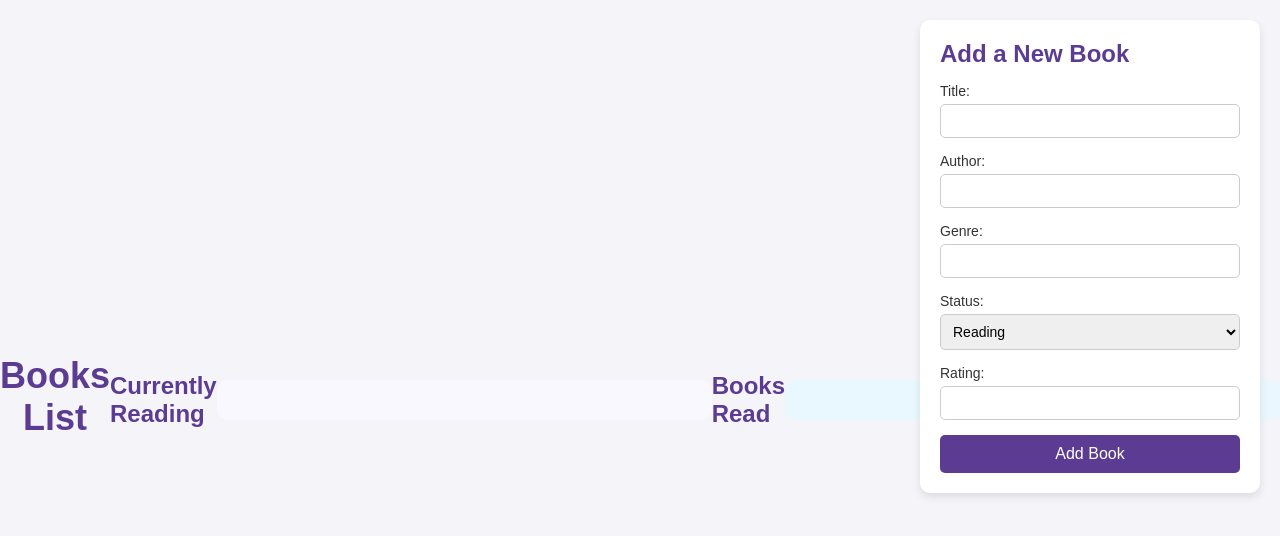
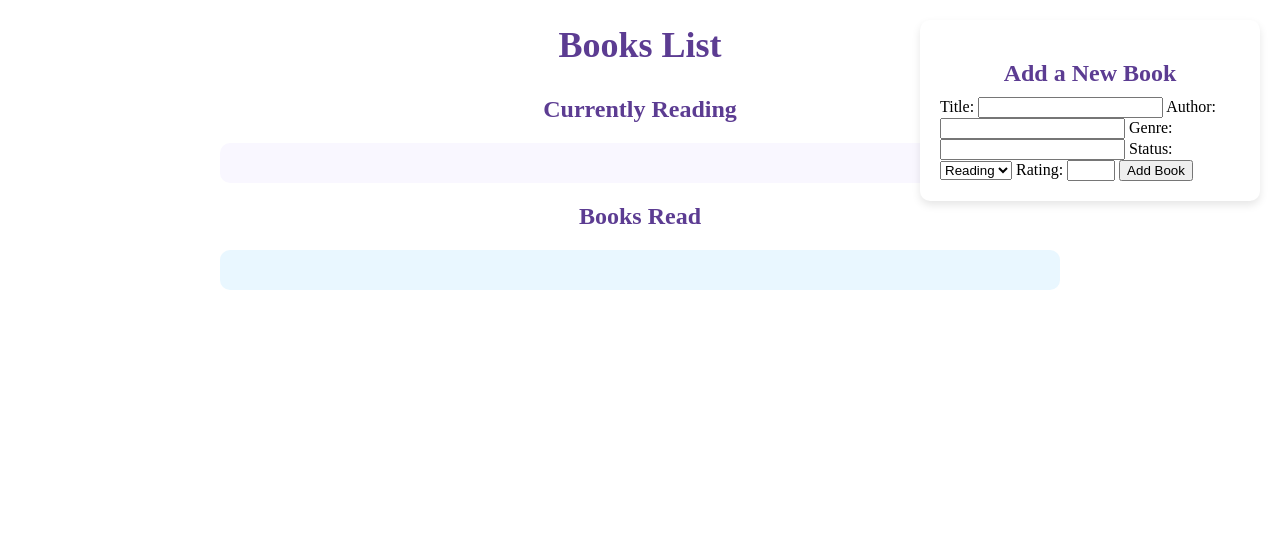
Before and after one commit to p-nihalani/many-books, a plain HTML site: page index.html in a window 1280 px wide. Drawn offline with Linux system fonts and the light colour scheme; no server answers.

Commit message:
Update style.css

```diff
--- a/style.css
+++ b/style.css
@@ -1,17 +1,4 @@
-/* General Page Styling */
-body {
-    font-family: Arial, sans-serif;
-    background-color: #f4f4f9; /* Light background color */
-    color: #333; /* Dark text color for readability */
-    margin: 0;
-    padding: 0;
-    display: flex;
-    justify-content: center;
-    align-items: center;
-    height: 100vh;
-}
-
-/* Book Form Styling */
+/* Keep the form section as is */
 .book-form {
     position: absolute;
     top: 20px;
@@ -24,50 +11,15 @@ body {
     max-width: 100%;
 }
 
-.book-form h2 {
-    margin: 0 0 15px;
-    color: #5c3c92; /* Purple accent color */
-}
-
-.book-form form {
-    display: flex;
-    flex-direction: column;
-}
-
-.book-form label {
-    font-size: 14px;
-    margin-bottom: 5px;
-}
-
-.book-form input, .book-form select {
-    margin-bottom: 15px;
-    padding: 8px;
-    font-size: 14px;
-    border-radius: 5px;
-    border: 1px solid #ccc;
-}
-
-.book-form button {
-    background-color: #5c3c92;
-    color: white;
-    padding: 10px;
-    font-size: 16px;
-    border: none;
-    border-radius: 5px;
-    cursor: pointer;
-}
-
-.book-form button:hover {
-    background-color: #4b2a7b;
-}
-
 /* Book List Styling */
 ul {
     list-style-type: none;
     padding: 0;
     width: 80%;
-    max-width: 800px; /* Maximum width for the list */
+    max-width: 800px;
     margin: 20px 0;
+    margin-left: auto;
+    margin-right: auto;
 }
 
 /* Individual Book Items Styling */
@@ -83,13 +35,28 @@ li {
     align-items: center;
 }
 
+/* Hover Effect on List Items */
 li:hover {
-    background-color: #f1eaff; /* Soft hover color for better interaction */
+    background-color: #f1eaff;
 }
 
-/* Book Title Styling */
+/* Styling for the Book Title and Author */
 li span {
     font-weight: bold;
+}
+
+/* Book Genre Styling */
+li .genre {
+    font-style: italic;
+    color: #6c757d;
+    font-size: 14px;
+}
+
+/* Books Read Section */
+#read-list {
+    background-color: #e9f7ff; /* Light blue background for read section */
+    border-radius: 10px;
+    padding: 20px;
 }
 
 /* Currently Reading Section */
@@ -99,19 +66,13 @@ li span {
     padding: 20px;
 }
 
-/* Books Read Section */
-#read-list {
-    background-color: #e9f7ff; /* Light blue background for read section */
-    border-radius: 10px;
-    padding: 20px;
-}
-
 h2 {
     font-size: 24px;
     color: #5c3c92;
+    text-align: center;
+    margin-bottom: 10px;
 }
 
-/* General layout improvements */
 h1 {
     font-size: 36px;
     color: #5c3c92;
```
